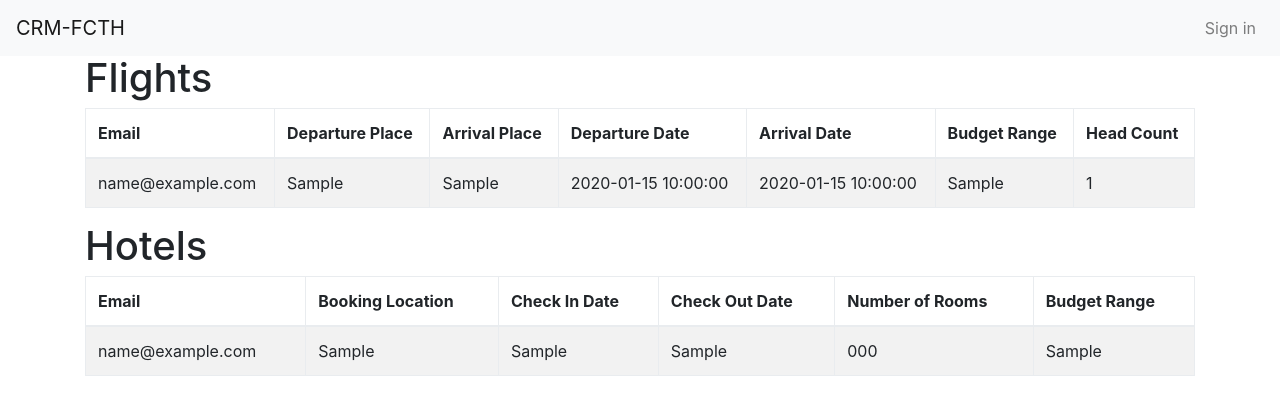
After one commit to zobeltran/isproj2-fcth-crm, a Flask app: template app/users/templates/homepage.html in a window 1280 px wide. The commit adds this page. Shown: the top 415 px of the page. Run offline with Flask 2, Linux system fonts and the light colour scheme; the template is opened without the code that fills it: most values are stand-ins (such as "Sample title", 1, 10 or a date in 2020); some libraries are stand-ins or nearby versions.

Commit message:
Fixed HTML Files

```diff
--- a/app/promo/templates/flightbooking.html
+++ b/app/promo/templates/flightbooking.html
@@ -1,4 +1,4 @@
-{% extends 'base.html' %}
+{% extends 'layout.html' %}
 
 <!-- Title -->
 {% block title %} Flight Booking {% endblock %}
--- a/app/promo/templates/hotelbooking.html
+++ b/app/promo/templates/hotelbooking.html
@@ -1,4 +1,4 @@
-{% extends "base.html" %}
+{% extends "layout.html" %}
 
 <!-- Title -->
 {% block title %} Hotel Booking {% endblock %}
--- /dev/null
+++ b/app/promo/templates/layout.html
@@ -0,0 +1,27 @@
+<!DOCTYPE html>
+<html lang="en">
+
+<head>
+    <meta charset="UTF-8">
+    <meta name="viewport" content="width=device-width, initial-scale=1.0">
+    <meta http-equiv="X-UA-Compatible" content="ie=edge">
+    <link rel="stylesheet" href="https://maxcdn.bootstrapcdn.com/bootstrap/4.0.0-beta/css/bootstrap.min.css" integrity="sha384-/Y6pD6FV/Vv2HJnA6t+vslU6fwYXjCFtcEpHbNJ0lyAFsXTsjBbfaDjzALeQsN6M"
+        crossorigin="anonymous">
+    <title>{% block title %}{% endblock %}</title>
+</head>
+
+<body>
+    {% block navbar %} {% endblock %} {% block jumbtron %} {% endblock %} {% block content %} {% endblock %}
+    <div class="footer">
+        {% block footer %} {% endblock %}
+    </div>
+    <script src="https://code.jquery.com/jquery-3.2.1.slim.min.js" integrity="sha384-KJ3o2DKtIkvYIK3UENzmM7KCkRr/rE9/Qpg6aAZGJwFDMVNA/GpGFF93hXpG5KkN"
+        crossorigin="anonymous"></script>
+    <script src="https://cdnjs.cloudflare.com/ajax/libs/popper.js/1.11.0/umd/popper.min.js" integrity="sha384-b/U6ypiBEHpOf/4+1nzFpr53nxSS+GLCkfwBdFNTxtclqqenISfwAzpKaMNFNmj4"
+        crossorigin="anonymous"></script>
+    <script src="https://maxcdn.bootstrapcdn.com/bootstrap/4.0.0-beta/js/bootstrap.min.js" integrity="sha384-h0AbiXch4ZDo7tp9hKZ4TsHbi047NrKGLO3SEJAg45jXxnGIfYzk4Si90RDIqNm1"
+        crossorigin="anonymous"></script>
+    <script src="https://cdnjs.cloudflare.com/ajax/libs/parsley.js/2.8.0/parsley.min.js"></script>
+</body>
+
+</html>
--- a/app/promo/templates/packages.html
+++ b/app/promo/templates/packages.html
@@ -1,4 +1,4 @@
-{% extends 'base.html' %}
+{% extends 'layout.html' %}
 
 <!-- Title -->
 {% block title %} Packages {% endblock %}
--- /dev/null
+++ b/app/users/templates/homepage.html
@@ -0,0 +1,104 @@
+{% extends 'layout.html' %}
+
+<!-- Title -->
+{% block title %} Homepage {% endblock %}
+
+<!-- Navbar -->
+{% block navbar %}
+<nav class="navbar navbar-expand-lg navbar-light bg-light">
+    <a class="navbar-brand" href="#">CRM-FCTH</a>
+    <button class="navbar-toggler" type="button" data-toggle="collapse" data-target="#navbarSupportedContent" aria-controls="navbarSupportedContent"
+        aria-expanded="false" aria-label="Toggle navigation">
+        <span class="navbar-toggler-icon"></span>
+    </button>
+    <div class="collapse navbar-collapse" id="navbarSupportedContent">
+        <ul class="navbar-nav mr-auto">
+            <li class="nav-item active">
+                <a class="nav-link" href="{{ url_for('main.homepage')}}">
+                    <span class="sr-only">(current)</span>
+                </a>
+            </li>
+            <!-- <li class="nav-item">
+                <a class="nav-link" href="{{ url_for('promo.flights')}}">Flights Bookings</a>
+            </li>
+            <li class="nav-item">
+                <a class="nav-link" href="{{ url_for('promo.bookings')}}">Hotel Bookings</a>
+            </li> -->
+        </ul>
+        <ul class="navbar-nav">
+            {% if call_or_get(current_user.is_authenticated) %}
+            <li class="nav-item">
+                <a href="{{ url_for('user.profile') }}" class="nav-link">{{ current_user.username }}</a>
+            </li>
+            <li class="nav-item">
+                <a href="{{ url_for('user.logout') }}" class="nav-link">Sign out</a>
+            </li>
+            {% else %}
+            <li class="nav-item">
+                <a href="{{ url_for('user.login') }}" class="nav-link">Sign in</a>
+            </li>
+            {% endif %}
+        </ul>
+    </div>
+</nav>
+{% endblock %}
+
+<!-- Content -->
+{% block content %}
+<div class="container">
+    <h1>Flights</h1>
+    <table class="table table-striped table-bordered">
+        <thead>
+            <tr>
+                <th>Email</th>
+                <th>Departure Place</th>
+                <th>Arrival Place</th>
+                <th>Departure Date</th>
+                <th>Arrival Date</th>
+                <th>Budget Range</th>
+                <th>Head Count</th>
+            </tr>
+        </thead>
+        <tbody>
+            {% for item in flights %}
+            <tr>
+                <td>{{ item.fbooking_email }}</td>
+                <td>{{item.fbooking_departure}}</td>
+                <td>{{item.fbooking_arrival}}</td>
+                <td>{{item.fbooking_departure_date}}</td>
+                <td>{{item.fbooking_arrival_date}}</td>
+                <td>{{item.fbooking_budget_range}}</td>
+                <td>{{item.fbooking_head_count}}</td>
+            </tr>
+            {% endfor %}
+        </tbody>
+    </table>
+
+
+    <h1>Hotels</h1>
+    <table class="table table-striped table-bordered">
+        <thead>
+            <tr>
+                <th>Email</th>
+                <th>Booking Location</th>
+                <th>Check In Date</th>
+                <th>Check Out Date</th>
+                <th>Number of Rooms</th>
+                <th>Budget Range</th>
+            </tr>
+        </thead>
+        <tbody>
+            {% for item in hotels %}
+            <tr>
+                <td>{{ item.hbooking_email }}</td>
+                <td>{{item.hbooking_location}}</td>
+                <td>{{item.hbooking_check_in}}</td>
+                <td>{{item.hbooking_check_out}}</td>
+                <td>{{item.hbooking_number_of_rooms}}</td>
+                <td>{{item.hbooking_budget_range}}</td>
+            </tr>
+            {% endfor %}
+        </tbody>
+    </table>
+</div>
+{% endblock %}
```
Also changed, not shown: app/promo/templates/base.html (deleted, +0 -26 lines), app/users/templates/base.html (+84 -20 lines), app/users/templates/layout.html (added, +30 -0 lines), migrations/versions/2c3e69045685_added_emails_to_request_bookings.py (deleted, +0 -30 lines).
